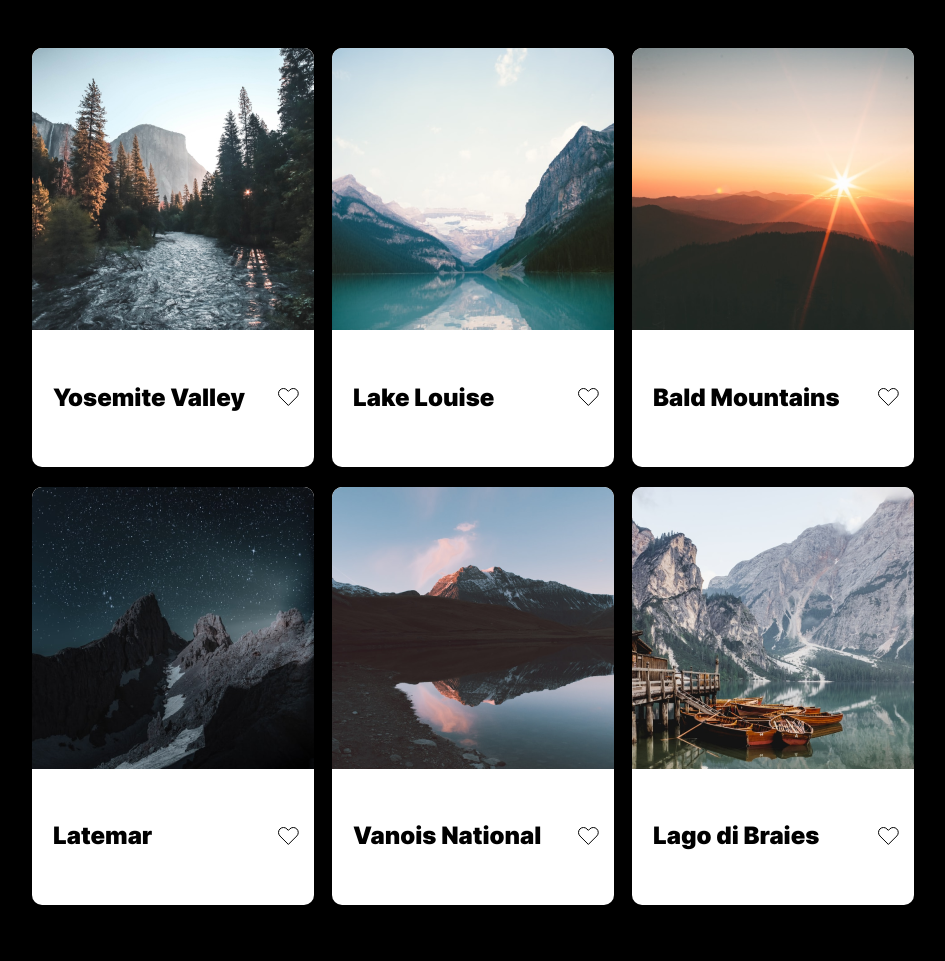
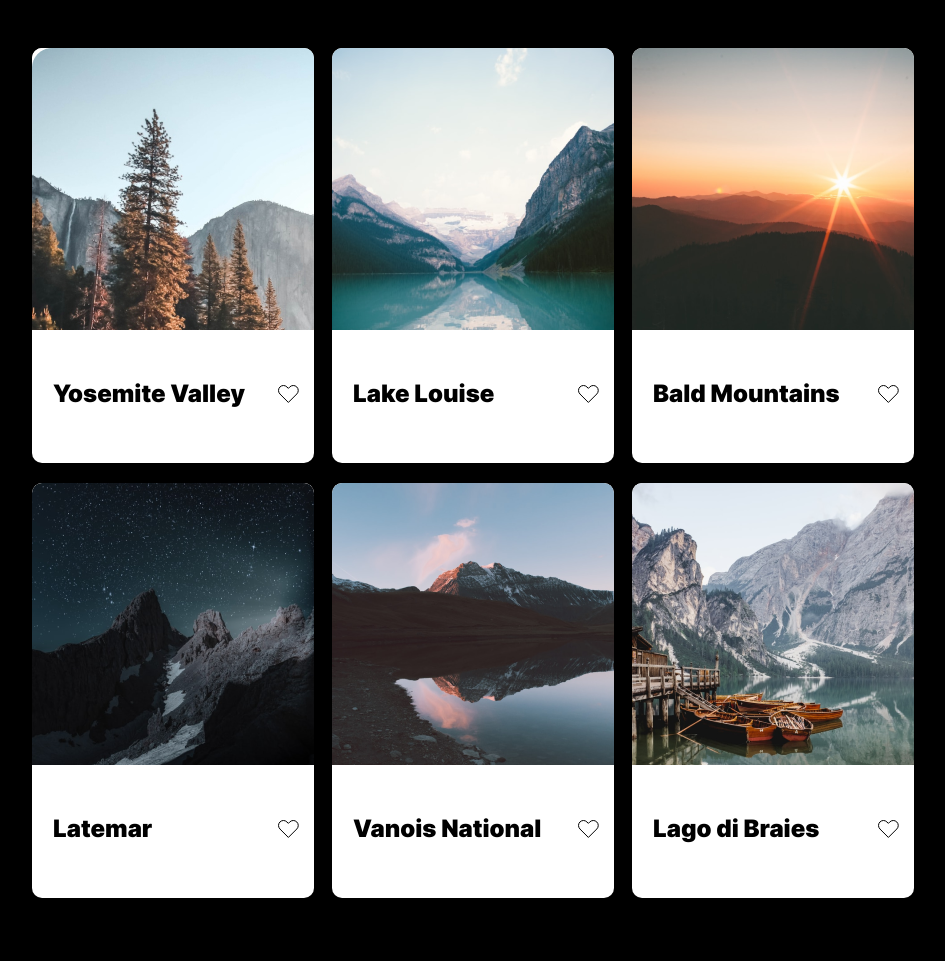
Before and after one commit to JeffL84/web_project_4, a plain HTML site: page index.html in a window 1280 px wide. Shown: the part 278-1239 px from the top of the page, without its empty margins (167-1112 px from the left). Drawn offline with Linux system fonts and the light colour scheme.

Commit message:
change img to background-img

```diff
--- a/blocks/elements/__image/elements__image.css
+++ b/blocks/elements/__image/elements__image.css
@@ -1,5 +1,6 @@
 .elements__image {
     max-width: 282px;
+    height: 282px;
     width: 100%;
     max-height: 282px;
     object-fit: contain;
--- a/index.html
+++ b/index.html
@@ -21,7 +21,7 @@
     <main>
 
          <section class="profile section-width">
-<!--I need this wrapper to use space-between to move my add-button to the right side of the profile div - this was the best way I could figure out to do it. If I eliminate the wrapper my layout is wrong-->
+
         <div class = "profile__section">
 
         <img class = "profile__avatar" src = "images/Jaques.jpg" alt = "Jaques Couteau">
@@ -47,7 +47,7 @@
     <section class="elements section-width">
 
         <div class = "elements__element">
-            <img class = "elements__image" src = "./images/Yosemite.jpg" alt = "Yosemite">
+            <div class = "elements__image" style = "background-image:url('./images/Yosemite.jpg');" alt = "Yosemite"> </div>
             <div class = "elements__bar">
             <p class = "elements__name">Yosemite Valley</p>
             <button class = "elements__heart-icon hover"></button>
@@ -55,7 +55,7 @@
         </div>
 
         <div class = "elements__element">
-            <img class = "elements__image" src = "./images/LakeLouise.png" alt = "Lake Louise">
+            <div class = "elements__image" style = "background-image:url('./images/LakeLouise.png');" alt = "Lake Louise"> </div>
             <div class = "elements__bar">
             <p class = "elements__name">Lake Louise</p>
             <button class = "elements__heart-icon hover"></button>
@@ -63,7 +63,7 @@
         </div>
 
         <div class = "elements__element">
-            <img class = "elements__image" src = "./images/BaldMountains.png" alt = "Bald Mountains">
+            <div class = "elements__image" style = "background-image:url('./images/BaldMountains.png');" alt = "Bald Mountains"> </div>
             <div class = "elements__bar">
             <p class = "elements__name">Bald Mountains</p>
             <button class = "elements__heart-icon hover"></button>
@@ -71,7 +71,7 @@
         </div>
 
         <div class = "elements__element">
-            <img class = "elements__image" src = "./images/Latemar.png" alt = "Latemar">
+            <div class = "elements__image" style = "background-image:url('./images/Latemar.png');" alt = "Latemar"> </div>
             <div class = "elements__bar">
             <p class = "elements__name">Latemar</p>
             <button class = "elements__heart-icon hover"></button>
@@ -79,7 +79,7 @@
         </div>
 
         <div class = "elements__element">
-            <img class = "elements__image" src = "./images/VanoisNationalPark.png" alt = "Vanois">
+            <div class = "elements__image" style = "background-image:url('./images/VanoisNationalPark.png');" alt = "Vanois"> </div>
             <div class = "elements__bar">
             <p class = "elements__name">Vanois National</p>
             <button class = "elements__heart-icon hover"></button>
@@ -87,7 +87,7 @@
         </div>
 
         <div class = "elements__element">
-            <img class = "elements__image" src = "./images/LagodiBraies.png" alt = "Lago di Braies">
+            <div class = "elements__image" style = "background-image:url('./images/LagodiBraies.png');" alt = "Lago di Braies"> </div>
             <div class = "elements__bar">
             <p class = "elements__name">Lago di Braies</p>
             <button class = "elements__heart-icon hover"></button>
```
